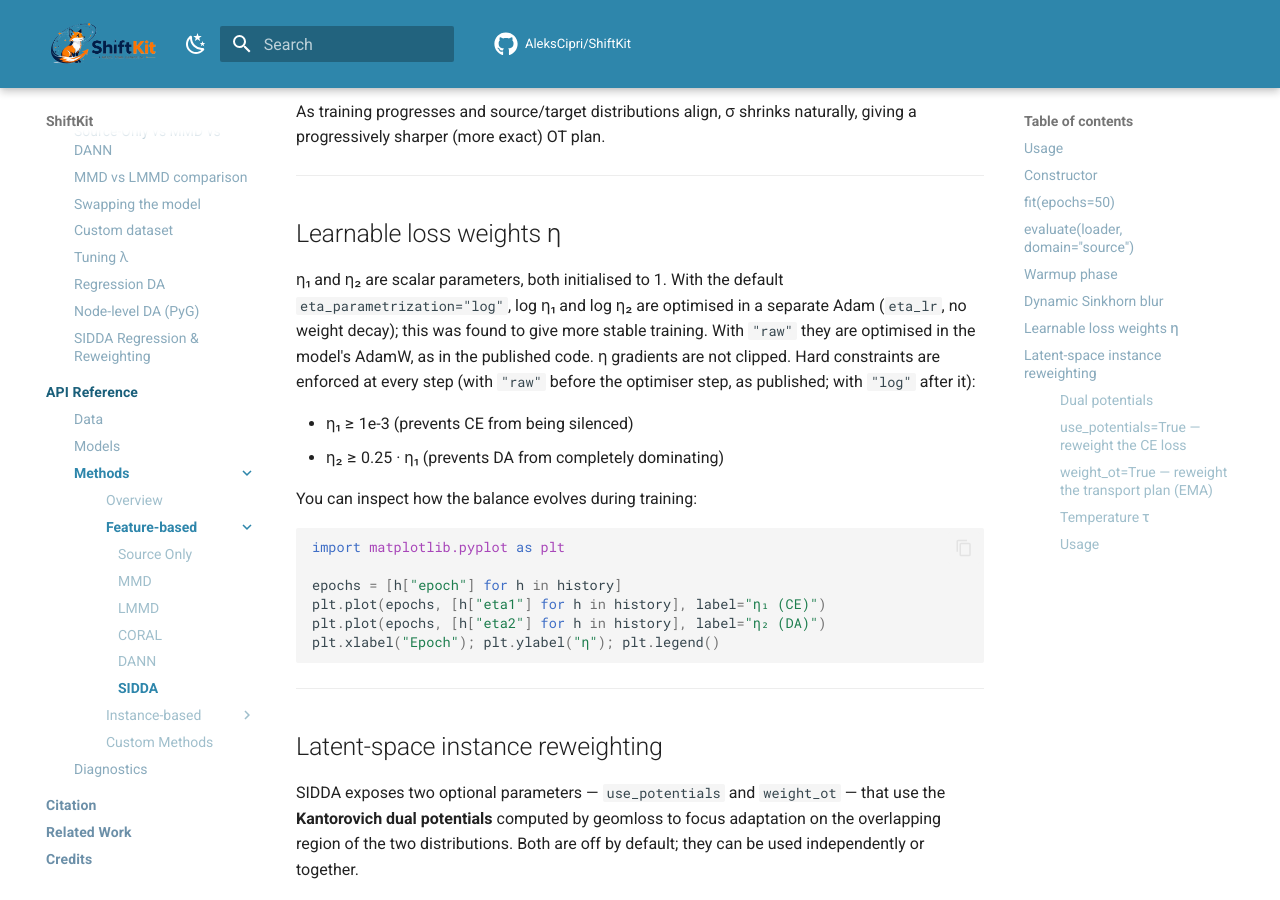
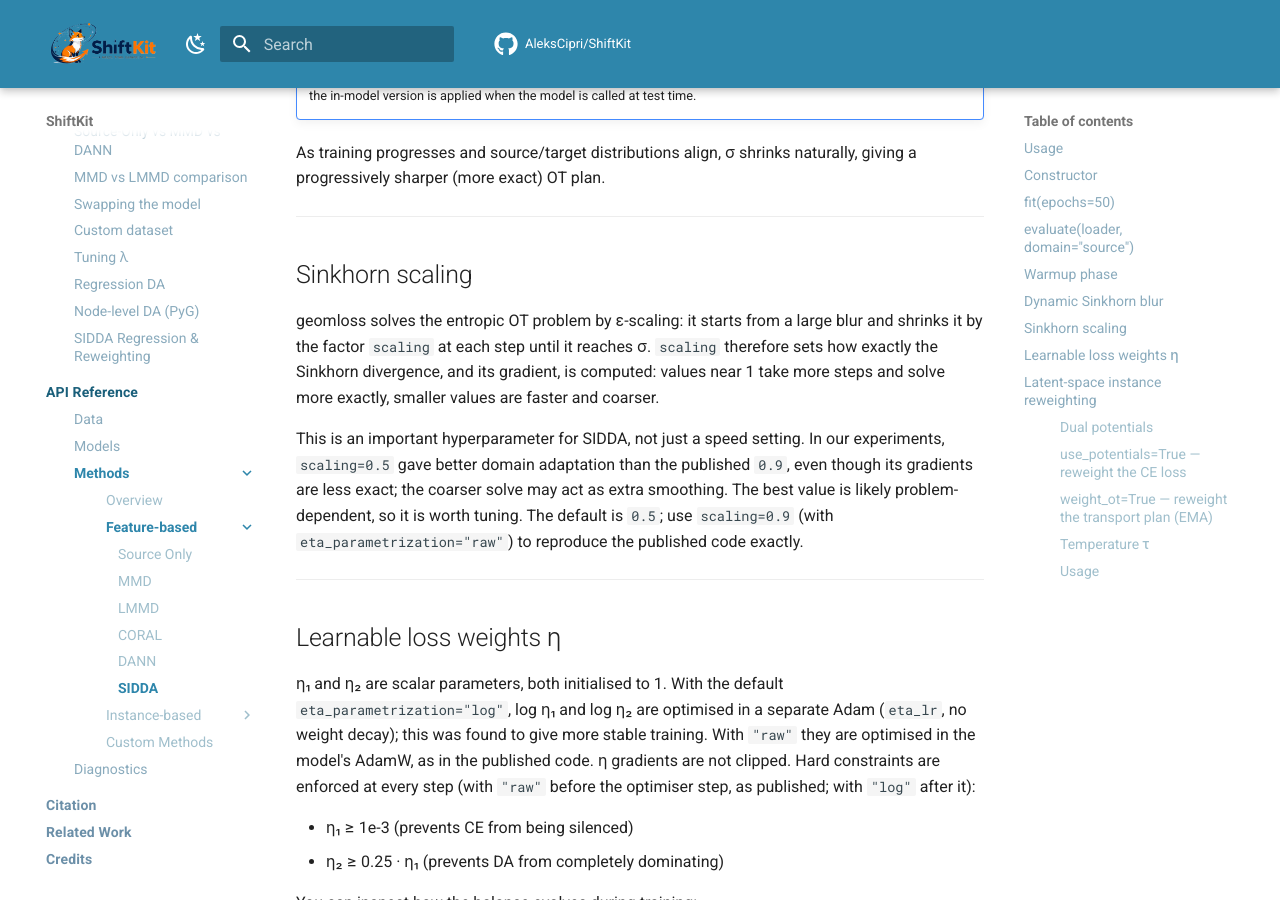
Before and after one commit to AleksCipri/ShiftKit, an MkDocs documentation site: the page built from docs/methods/sidda.md, in a window 1280 px wide and 900 px high, scrolled down 4624 px. Built offline with MkDocs 1.6.1 and Material for MkDocs 9.7.7, drawn with Linux system fonts in a browser that asks for light colours; comment, search, counter and statistics services are not loaded; some of the changed text lies outside the part shown.

Commit message:
SIDDA: default Sinkhorn scaling 0.5 and document it as a key hyperparameter
0.5 gave better domain adaptation than the published 0.9 in our experiments.
scaling=0.9 with eta_parametrization="raw" reproduces the published code.

Co-Authored-By: Claude Opus 5.5 <noreply@anthropic.com>

```diff
--- a/docs/methods/sidda.md
+++ b/docs/methods/sidda.md
@@ -75,7 +75,7 @@ print(f"Target accuracy: {result['accuracy']*100:.1f}%")
 | `potential_temperature` | `float` | `1.0` | Temperature τ for softmax reweighting: w = softmax(-f / τ). Lower τ = sharper focus on already-aligned samples |
 | `weight_ot` | `bool` | `False` | Reweight the Sinkhorn transport plan itself via an EMA of previous-batch potentials, focusing OT alignment on the overlapping region (see [Latent-space instance reweighting](#latent-space-instance-reweighting)) |
 | `ot_ema_momentum` | `float` | `0.9` | EMA momentum for OT weight updates: w_t = mom·w_{t-1} + (1-mom)·softmax(-f_t / τ) |
-| `scaling` | `float` | `0.9` | geomloss ε-scaling of the Sinkhorn solve |
+| `scaling` | `float` | `0.5` | geomloss ε-scaling of the Sinkhorn solve (published code: 0.9). An important hyperparameter, see [Sinkhorn scaling](#sinkhorn-scaling) |
 | `eta_parametrization` | `str` | `"log"` | `"log"`: log η trained in a separate Adam (found to give more stable training). `"raw"`: η trained in the model's AdamW (published code) |
 | `eta_lr` | `float \| None` | `None` | η learning rate with `eta_parametrization="log"` (`None` → `1e-2`) |
 | `device` | `str \| None` | `None` | `'cuda'`, `'mps'`, or `'cpu'`; auto-detected if `None` |
@@ -158,6 +158,23 @@ themselves: the features the Sinkhorn solve runs on, as in the published code.
     applied when the model is called at test time.
 As training progresses and source/target distributions align, σ shrinks
 naturally, giving a progressively sharper (more exact) OT plan.
+
+---
+
+## Sinkhorn scaling
+
+geomloss solves the entropic OT problem by ε-scaling: it starts from a large
+blur and shrinks it by the factor `scaling` at each step until it reaches σ.
+`scaling` therefore sets how exactly the Sinkhorn divergence, and its gradient,
+is computed: values near 1 take more steps and solve more exactly, smaller
+values are faster and coarser.
+
+This is an important hyperparameter for SIDDA, not just a speed setting. In our
+experiments, `scaling=0.5` gave better domain adaptation than the published
+`0.9`, even though its gradients are less exact; the coarser solve may act as
+extra smoothing. The best value is likely problem-dependent, so it is worth
+tuning. The default is `0.5`; use `scaling=0.9` (with
+`eta_parametrization="raw"`) to reproduce the published code exactly.
 
 ---
 
```
Also changed, not shown: 1 other file.
